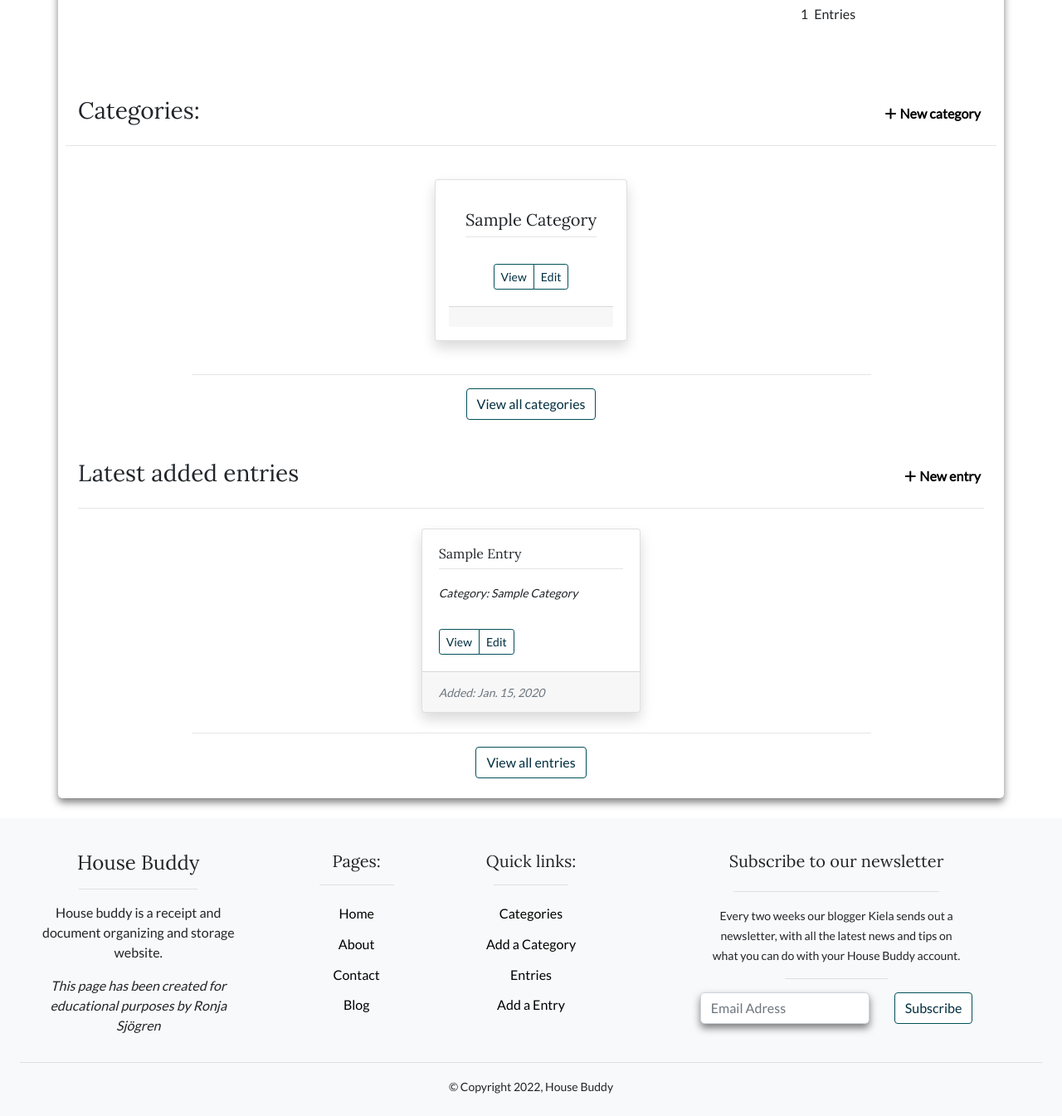
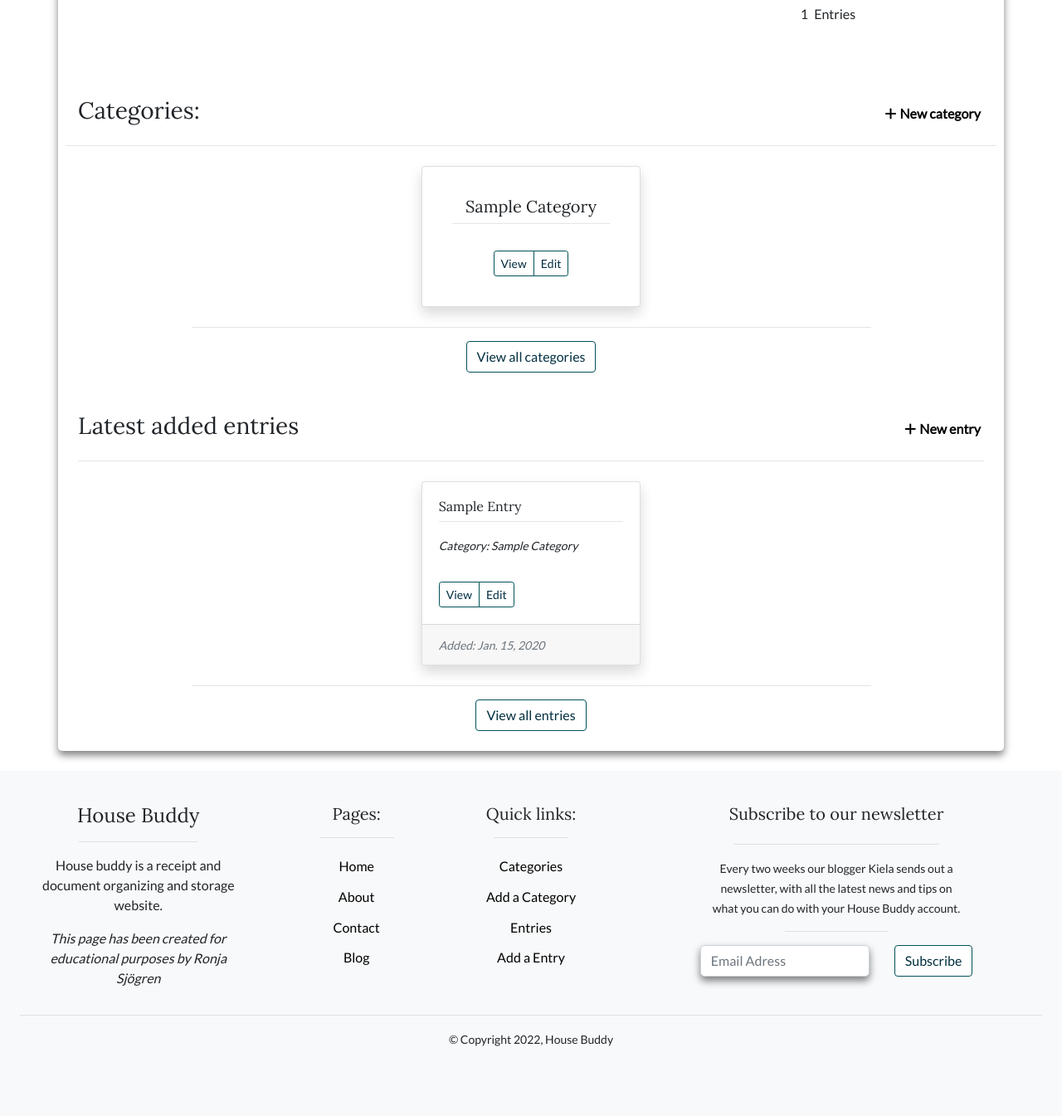
Before and after one commit to Ajn0r/house-buddy, a Django app: page /mypage/mypage in a window 1280 px wide. Shown: the part 405-1750 px from the top of the page at 83% size. After the commit the page ends 1666 px from the top, so only its background shows below. Run offline with Django 3.2, Linux system fonts and the light colour scheme; a user stored in the database is signed in; tables that the repository leaves empty hold one stand-in row (values such as "Sample post"); some libraries are stand-ins or nearby versions.

Commit message:
remove type=text from script tag from emailjs

```diff
--- a/templates/base.html
+++ b/templates/base.html
@@ -18,9 +18,9 @@
     <!-- Css -->
     <link rel="stylesheet" type="text/css" href=" {% static 'css/style.css' %} ">
     <!-- EmailJs -->
-    <script type="text/javascript" src="https://cdn.jsdelivr.net/npm/@emailjs/browser@3/dist/email.min.js">
+    <script src="https://cdn.jsdelivr.net/npm/@emailjs/browser@3/dist/email.min.js">
     </script>
-    <script type="text/javascript">
+    <script>
         (function () {
             emailjs.init("rXcGdbF_AwQgFUObc");
         })();
--- a/templates/mypage.html
+++ b/templates/mypage.html
@@ -33,7 +33,7 @@
     <div class="row">
         <hr class="w-100">
         {% for category in categories|slice:":4" %}
-        <div class="col-sm-6 col-lg-3 mx-auto p-2 p-sm-4 text-center">
+        <div class="col-sm-6 col-lg-3 mx-auto p-2 text-center">
             <div class="card shadow p-3">
                 <div class="card-body">
                     <h5 class="mb-2 card-title">{{ category.name|title }} </h5>
@@ -42,9 +42,6 @@
                         <a href="{% url 'detail_category' category.id %}" class="btn btn-sm btn-primary">View</a>
                         <a href="{% url 'edit_category' category.id %}" class="btn btn-sm btn-primary">Edit</a>
                     </div>
-                </div>
-                <div class="card-footer text-muted">
-                    <p class="card-text"><em><small></small></em></p>
                 </div>
             </div>
         </div>
```
